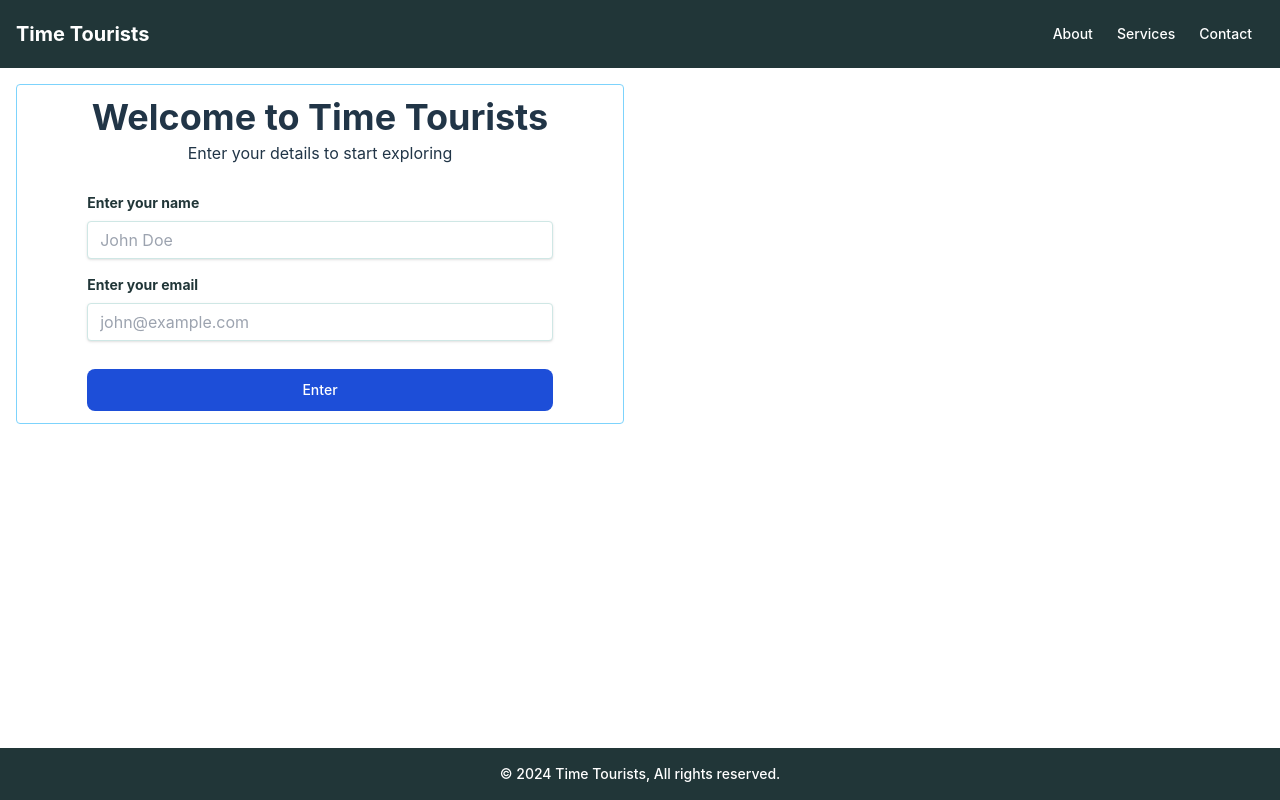
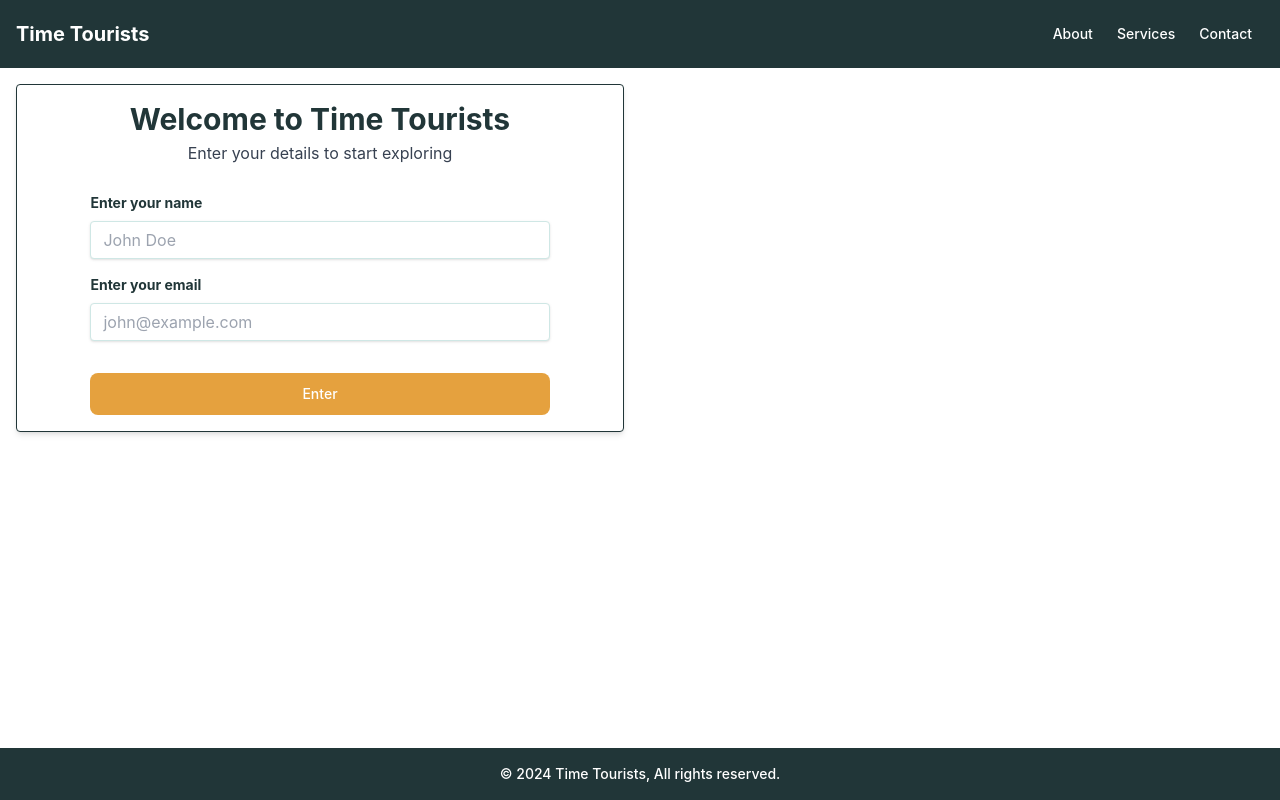
Before and after one commit to IgorTraspadini/Time_Tourists, a React (Vite) app: page / in a window 1280 px wide. Built offline with nearby package versions, Linux system fonts and the light colour scheme.

Commit message:
signin styling

```diff
--- a/src/components/SignIn/index.jsx
+++ b/src/components/SignIn/index.jsx
@@ -26,14 +26,14 @@ function SignIn() {
     navigate("select-history");
   };
   return (
-    <Wrapper>
+    <Wrapper className="bg-light-blue">
       <form
         onSubmit={handleSubmit}
-        className="flex h-full justify-center flex-col justify-items-center p-3 border rounded border-sky-300"
+        className="flex flex-col justify-center items-center p-4 border rounded border-dark-green shadow-md bg-white"
       >
         <div className="text-center mb-4">
-          <h1 className="text-4xl font-bold mb-1">Welcome to Time Tourists</h1>
-          <p className="text-base">Enter your details to start exploring</p>
+          <h1 className="text-3xl font-bold mb-1 text-dark-green">Welcome to Time Tourists</h1>
+          <p className="text-base text-gray-700">Enter your details to start exploring</p>
         </div>
 
         <div className="mx-auto w-4/5 mt-3">
@@ -60,7 +60,7 @@ function SignIn() {
           />
           <button
             type="submit"
-            className="text-white bg-blue-700 hover:bg-blue-800 focus:ring-4 focus:outline-none focus:ring-blue-300 font-medium rounded-lg text-sm px-5 py-2.5 text-center inline-flex items-center justify-center dark:bg-blue-600 dark:hover:bg-blue-700 dark:focus:ring-blue-800 w-full mt-3"
+            className="bg-dark-yellow hover:bg-bright-blue focus:ring-4 focus:ring-dark-yellow text-white font-medium rounded-lg text-sm px-5 py-2.5 mt-4 w-full transition-colors duration-200"
           >
             Enter
           </button>
```
